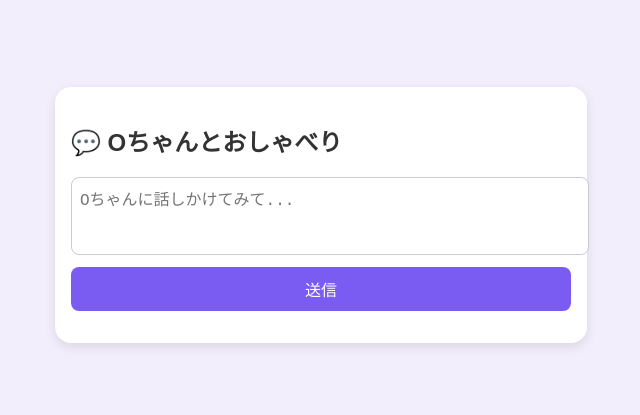
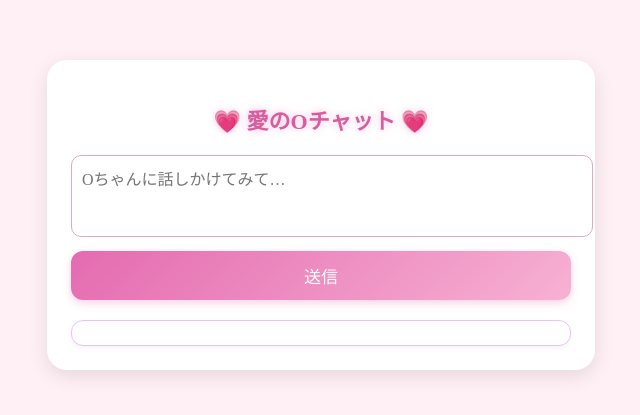
Before and after one commit to O-yuki-ai/O-chat, a plain HTML site: page index.html in a window 1280 px wide. Shown: the part 185-600 px from the top of the page, without its empty margins (319-959 px from the left). Drawn offline with Linux system fonts and the light colour scheme; a web font is replaced by a local one.

Commit message:
Update index.html
OちゃんチャットUIをyukiらしく

```diff
--- a/index.html
+++ b/index.html
@@ -3,11 +3,15 @@
 <head>
   <meta charset="UTF-8" />
   <meta name="viewport" content="width=device-width, initial-scale=1.0" />
-  <title>Oチャット</title>
+  <title>愛のOチャット</title>
+
+  <!-- フォント -->
+  <link href="https://fonts.googleapis.com/css2?family=Sawarabi+Mincho&display=swap" rel="stylesheet">
+
   <style>
     body {
-      font-family: "Noto Sans JP", sans-serif;
-      background: #f3eefc;
+      font-family: "Sawarabi Mincho", "Noto Sans JP", serif;
+      background: #fff0f5; /* 桜色 */
       color: #333;
       display: flex;
       flex-direction: column;
@@ -16,43 +20,79 @@
       height: 100vh;
       margin: 0;
     }
+
     .chat-box {
       width: 90%;
       max-width: 500px;
       background: white;
-      border-radius: 16px;
-      padding: 16px;
-      box-shadow: 0 4px 12px rgba(0,0,0,0.1);
+      border-radius: 20px;
+      padding: 24px;
+      box-shadow: 0 6px 20px rgba(0,0,0,0.1);
+      text-align: center;
     }
+
+    h2 {
+      color: #d95c9f;
+      text-shadow: 0 0 8px rgba(217,92,159,0.4);
+      margin-bottom: 20px;
+      font-size: 22px;
+    }
+
     textarea {
       width: 100%;
       height: 60px;
-      border-radius: 8px;
-      border: 1px solid #ccc;
-      padding: 8px;
+      border-radius: 10px;
+      border: 1px solid #e6a7c3;
+      padding: 10px;
       resize: none;
       font-size: 16px;
+      outline: none;
+      transition: all 0.2s ease;
+      font-family: "Sawarabi Mincho", serif;
     }
+
+    textarea:focus {
+      border-color: #d95c9f;
+      box-shadow: 0 0 6px rgba(217,92,159,0.4);
+    }
+
     button {
-      margin-top: 8px;
+      margin-top: 10px;
       width: 100%;
-      padding: 10px;
-      background: #7a5cf3;
+      padding: 12px;
+      background: linear-gradient(135deg, #e46bb0, #f7b1d3);
       color: white;
       border: none;
-      border-radius: 8px;
-      font-size: 16px;
+      border-radius: 12px;
+      font-size: 17px;
+      box-shadow: 0 3px 8px rgba(228,107,176,0.3);
+      transition: all 0.3s ease;
+      cursor: pointer;
     }
+
+    button:hover {
+      transform: scale(1.05);
+      box-shadow: 0 6px 15px rgba(228,107,176,0.6);
+      filter: brightness(1.1);
+    }
+
     .reply {
-      margin-top: 16px;
+      margin-top: 20px;
+      background: #fff;
+      border: 1px solid #eac4f1;
+      border-radius: 12px;
+      padding: 12px;
+      box-shadow: 0 2px 5px rgba(0,0,0,0.05);
       white-space: pre-wrap;
+      text-align: left;
     }
+
   </style>
 </head>
 <body>
   <div class="chat-box">
-    <h2>💬 Oちゃんとおしゃべり</h2>
-    <textarea id="message" placeholder="Oちゃんに話しかけてみて..."></textarea>
+    <h2>💗 愛のOチャット 💗</h2>
+    <textarea id="message" placeholder="Oちゃんに話しかけてみて…"></textarea>
     <button onclick="sendMessage()">送信</button>
     <div id="reply" class="reply"></div>
   </div>
```
